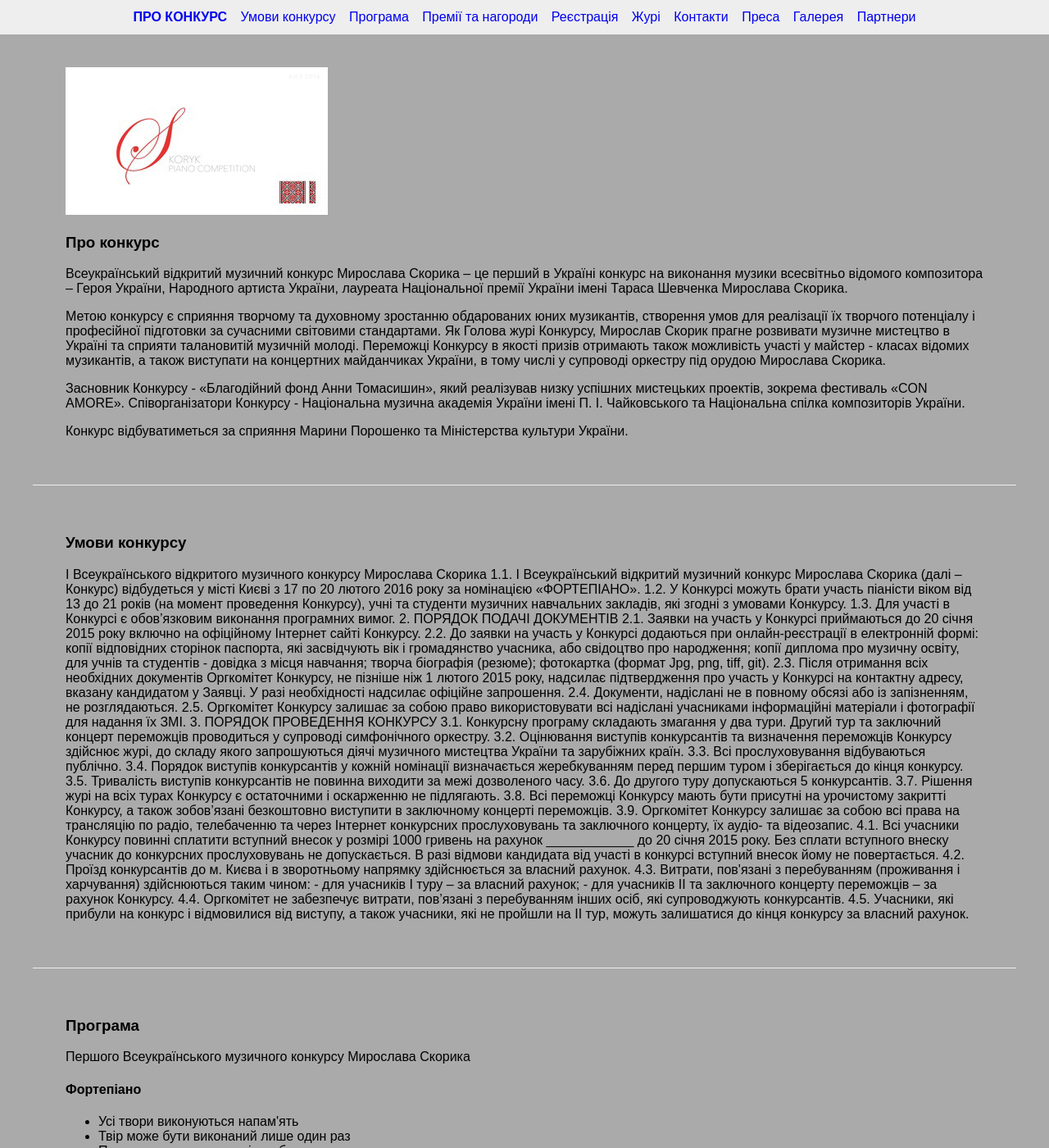
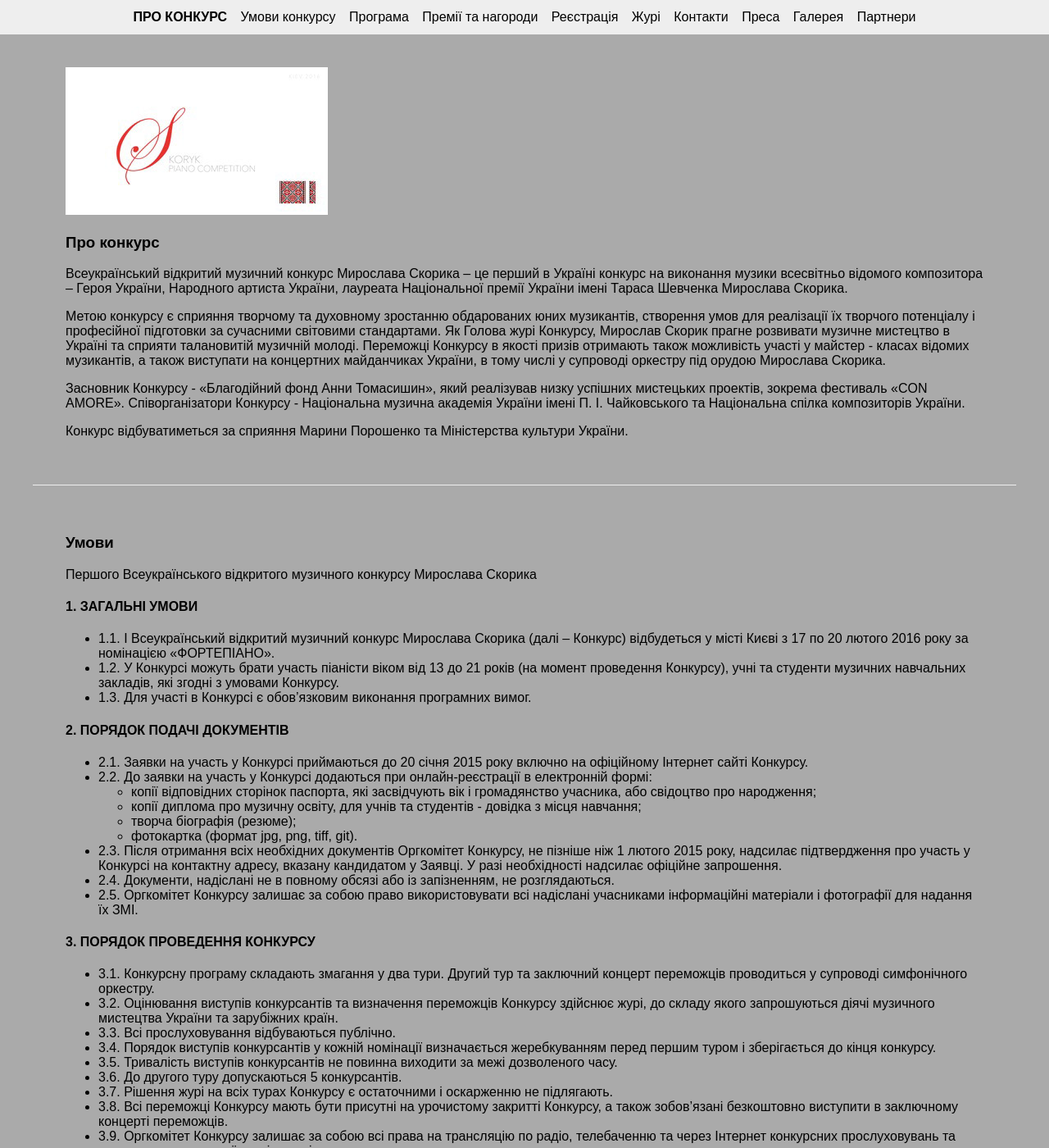
Before and after one commit to rooooster/con-amore, a Jekyll site: the page built from _posts/ua/0001-01-01-index.md, in a window 1280 px wide and 1400 px high. Shown: the whole window at 82% size. Built offline with Jekyll 4.4.1, drawn with Linux system fonts in a browser that asks for light colours; some of the changed text lies outside the part shown.

Commit message:
conditions update

```diff
--- a/_includes/02-conditions.html
+++ b/_includes/02-conditions.html
@@ -1,68 +1,59 @@
 <section id="conditions">
-    <h3>Умови конкурсу</h3>
-    <p>І Всеукраїнського відкритого музичного конкурсу Мирослава Скорика
-    1.1.  І Всеукраїнський відкритий музичний конкурс Мирослава Скорика (далі –
-    Конкурс) відбудеться у місті Києві з 17 по 20 лютого  2016 року за номінацією
-    «ФОРТЕПІАНО».
-    1.2. У Конкурсі можуть брати участь піаністи віком від 13 до 21 років (на
-    момент проведення Конкурсу), учні та студенти музичних навчальних закладів,
-    які згодні з умовами Конкурсу.
-    1.3. Для участі в Конкурсі  є  обов’язковим  виконання програмних вимог.
-    2. ПОРЯДОК ПОДАЧІ ДОКУМЕНТІВ
-    2.1. Заявки на участь у Конкурсі  приймаються до 20 січня 2015 року включно
-    на офіційному Інтернет сайті Конкурсу.
-    2.2. До заявки  на  участь у Конкурсі додаються при онлайн-реєстрації в
-    електронній формі:
-    копії відповідних сторінок паспорта, які засвідчують вік
-    і громадянство учасника, або свідоцтво про народження;
-    копії диплома  про  музичну  освіту,  для  учнів та студентів   -
-    довідка з місця навчання;
-    творча біографія (резюме);
-    фотокартка (формат Jpg, png, tiff, git).
-    2.3. Після отримання всіх необхідних документів Оргкомітет Конкурсу, не
-    пізніше ніж 1 лютого 2015 року, надсилає підтвердження про участь у Конкурсі
-    на контактну адресу, вказану кандидатом у Заявці. У разі необхідності надсилає
-    офіційне запрошення.
-    2.4. Документи, надіслані не в повному обсязі або із запізненням, не
-    розглядаються.
-    2.5. Оргкомітет Конкурсу залишає за собою право використовувати всі
-    надіслані учасниками інформаційні матеріали і фотографії для надання їх ЗМІ.
-    3. ПОРЯДОК ПРОВЕДЕННЯ КОНКУРСУ
-    3.1. Конкурсну програму складають  змагання у  два  тури. Другий тур та
-    заключний концерт переможців проводиться у супроводі симфонічного
-    оркестру.
-    3.2. Оцінювання виступів конкурсантів та визначення переможців Конкурсу
-    здійснює журі, до складу якого запрошуються діячі музичного мистецтва
-    України та зарубіжних країн.
-    3.3. Всі прослуховування відбуваються публічно.
-    3.4. Порядок виступів конкурсантів у кожній номінації  визначається
-    жеребкуванням перед першим туром і зберігається до кінця конкурсу.
-    3.5. Тривалість виступів конкурсантів не повинна виходити за межі
-    дозволеного часу.
-    3.6. До другого туру допускаються 5 конкурсантів.
-    3.7. Рішення журі на всіх турах Конкурсу є остаточними і оскарженню не
-    підлягають.
-    3.8. Всі переможці Конкурсу мають бути присутні на урочистому закритті
-    Конкурсу, а також  зобов’язані  безкоштовно виступити в заключному концерті
-    переможців.
-    3.9. Оргкомітет Конкурсу залишає за собою всі права на трансляцію по радіо,
-    телебаченню та через Інтернет конкурсних прослуховувань та заключного
-    концерту, їх аудіо-  та відеозапис.
-    4.1. Всі учасники Конкурсу повинні сплатити вступний внесок у розмірі 1000
-    гривень на рахунок ____________ до 20 січня 2015 року.
-    Без сплати вступного внеску  учасник до конкурсних   прослуховувань не
-    допускається.
-    В разі відмови кандидата від участі в конкурсі вступний внесок йому не
-    повертається.
-    4.2. Проїзд конкурсантів до м. Києва і в зворотньому напрямку здійснюється
-    за власний рахунок.
-    4.3. Витрати, пов'язані з перебуванням (проживання і харчування)
-    здійснюються таким чином:
-    - для учасників I туру – за власний рахунок;
-    - для учасників II та заключного концерту переможців  – за рахунок Конкурсу.
-    4.4. Оргкомітет не забезпечує витрати, пов’язані з перебуванням інших осіб, які
-    супроводжують конкурсантів.
-    4.5. Учасники, які прибули на конкурс і відмовилися від виступу, а також
-    учасники, які не пройшли на II тур, можуть залишатися до кінця конкурсу за
-    власний рахунок.</p>
+    <h3>Умови</h3>
+    <p>Першого Всеукраїнського відкритого музичного конкурсу Мирослава Скорика</p>
+
+    <h4>1. ЗАГАЛЬНІ УМОВИ</h4>
+    <ul>
+        <li>1.1.  І Всеукраїнський відкритий музичний конкурс Мирослава Скорика (далі – Конкурс) відбудеться у місті Києві з 17 по 20 лютого  2016 року за номінацією «ФОРТЕПІАНО».</li>
+        <li>1.2. У Конкурсі можуть брати участь піаністи віком від 13 до 21 років (на момент проведення Конкурсу), учні та студенти музичних навчальних закладів, які згодні з умовами Конкурсу.</li>
+        <li>1.3. Для участі в Конкурсі є обов’язковим виконання програмних вимог.</li>
+    </ul>
+
+    <h4>2. ПОРЯДОК ПОДАЧІ ДОКУМЕНТІВ</h4>
+    <ul>
+        <li>2.1. Заявки на участь у Конкурсі  приймаються до 20 січня 2015 року включно на офіційному Інтернет сайті Конкурсу.</li>
+        <li>
+            2.2. До заявки  на  участь у Конкурсі додаються при онлайн-реєстрації в електронній формі:
+            <ul>
+                <li>копії відповідних сторінок паспорта, які засвідчують вік і громадянство учасника, або свідоцтво про народження;</li>
+                <li>копії диплома про музичну освіту, для учнів та студентів - довідка з місця навчання;</li>
+                <li>творча біографія (резюме);</li>
+                <li>фотокартка (формат jpg, png, tiff, git).</li>
+            </ul>
+        <li>2.3. Після отримання всіх необхідних документів Оргкомітет Конкурсу, не пізніше ніж 1 лютого 2015 року, надсилає підтвердження про участь у Конкурсі на контактну адресу, вказану кандидатом у Заявці. У разі необхідності надсилає офіційне запрошення.</li>
+        <li>2.4. Документи, надіслані не в повному обсязі або із запізненням, не розглядаються.</li>
+        <li>2.5. Оргкомітет Конкурсу залишає за собою право використовувати всі надіслані учасниками інформаційні матеріали і фотографії для надання їх ЗМІ.</li>
+    </ul>
+
+    <h4>3. ПОРЯДОК ПРОВЕДЕННЯ КОНКУРСУ</h4>
+    <ul>
+        <li>3.1. Конкурсну програму складають  змагання у  два  тури. Другий тур та заключний концерт переможців проводиться у супроводі симфонічного оркестру.</li>
+        <li>3.2. Оцінювання виступів конкурсантів та визначення переможців Конкурсу здійснює журі, до складу якого запрошуються діячі музичного мистецтва України та зарубіжних країн.</li>
+        <li>3.3. Всі прослуховування відбуваються публічно.</li>
+        <li>3.4. Порядок виступів конкурсантів у кожній номінації  визначається жеребкуванням перед першим туром і зберігається до кінця конкурсу.</li>
+        <li>3.5. Тривалість виступів конкурсантів не повинна виходити за межі дозволеного часу.</li>
+        <li>3.6. До другого туру допускаються 5 конкурсантів.</li>
+        <li>3.7. Рішення журі на всіх турах Конкурсу є остаточними і оскарженню не підлягають.</li>
+        <li>3.8. Всі переможці Конкурсу мають бути присутні на урочистому закритті Конкурсу, а також  зобов’язані  безкоштовно виступити в заключному концерті переможців.</li>
+        <li>3.9. Оргкомітет Конкурсу залишає за собою всі права на трансляцію по радіо, телебаченню та через Інтернет конкурсних прослуховувань та заключного концерту, їх аудіо- та відеозапис.</li>
+    </ul>
+
+    <h4>4. ФІНАНСОВІ УМОВИ</h4>
+    <ul>
+        <li>
+            4.1. Всі учасники Конкурсу повинні сплатити вступний внесок у розмірі 1000 гривень на рахунок ____________ до 20 січня 2015 року.<br>
+            Без сплати вступного внеску  учасник до конкурсних   прослуховувань не допускається.<br>
+            В разі відмови кандидата від участі в конкурсі вступний внесок йому не повертається.
+        </li>
+        <li>4.2. Проїзд конкурсантів до м. Києва і в зворотньому напрямку здійснюється за власний рахунок.</li>
+        <li>
+            4.3. Витрати, пов'язані з перебуванням (проживання і харчування) здійснюються таким чином:
+            <ul>
+                <li>для учасників I туру – за власний рахунок;</li>
+                <li>для учасників II та заключного концерту переможців  – за рахунок Конкурсу.</li>
+            </ul>
+        </li>
+        <li>4.4. Оргкомітет не забезпечує витрати, пов’язані з перебуванням інших осіб, які супроводжують конкурсантів.</li>
+        <li>4.5. Учасники, які прибули на конкурс і відмовилися від виступу, а також учасники, які не пройшли на II тур, можуть залишатися до кінця конкурсу за власний рахунок.</li>
+    </ul>
 </section>
--- a/_includes/05-registration.html
+++ b/_includes/05-registration.html
@@ -1,7 +1,4 @@
 <section id="registration">
     <h3>Реєстрація</h3>
-    <h4>Заявка</h4>
-    <h4>Фотографія (передбачити завантаження)</h4>
-    <h4>Скан-копії документів (передбачити завантаження)</h4>
-    <h4>Оплата</h4>
+    <p>Треба скачати анкету, заповнити її та відправити на наш email.</p>
 </section>
--- a/assets/css/_header.scss
+++ b/assets/css/_header.scss
@@ -10,6 +10,7 @@
         background: #eee;
 
         a {
+            color: #000;
             display: inline-block;
             padding: 12px 6px;
 
```
